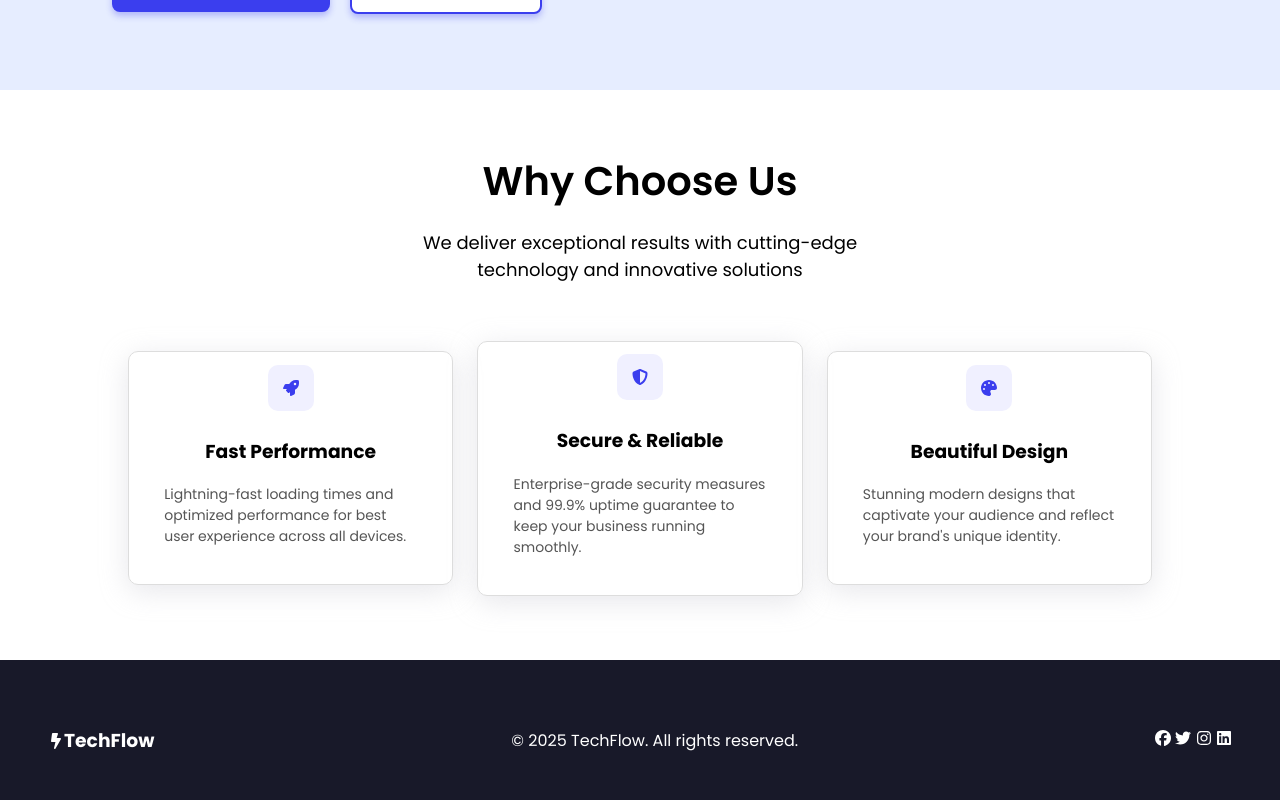
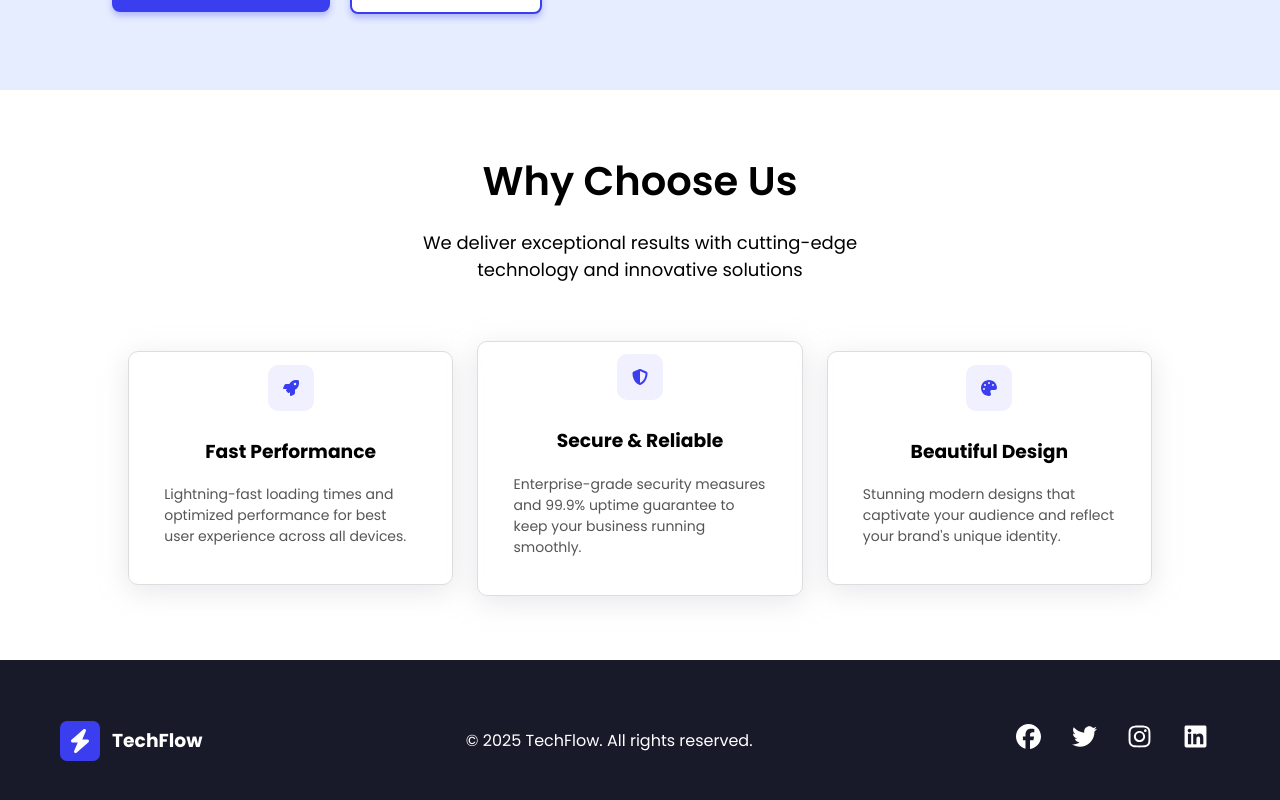
Before and after one commit to i-Kadri/techflow-landingpage, a React (Create React App) app: page / in a window 1280 px wide. Shown: the part 535-1335 px from the top of the page. Built offline with nearby package versions, Linux system fonts and the light colour scheme.

Commit message:
refactor footer component styles and update icon imports

```diff
--- a/src/components/footer.css
+++ b/src/components/footer.css
@@ -5,6 +5,8 @@
   background: #181929;
   margin-top: 4rem;
   padding: 3rem;
+  padding-left: 3rem;
+  padding-right: 3rem;
 }
 
 .footer-icon {
@@ -14,8 +16,19 @@
   color: white;
 }
 
+.footer-icon svg {
+  font-size: 24px;
+}
+
 Footer > span,
 footer > p,
 .footer-links > span {
   color: white;
 }
+
+.footer-links span {
+  margin-right: 1.5rem;
+  gap: 1.5rem;
+  cursor: pointer;
+  font-size: 25px;
+}
--- a/src/components/footer.js
+++ b/src/components/footer.js
@@ -1,11 +1,20 @@
-import { FaBolt, FaLinkedin } from "react-icons/fa";
+import { FaBolt, FaLinkedin } from "react-icons/fa6";
 import { FaFacebook, FaInstagram, FaTwitter } from "react-icons/fa6";
 
 function Footer() {
   return (
     <footer className="footer-box">
       <div className="footer-icon">
-        <FaBolt style={{}} />
+        <FaBolt
+          style={{
+            background: "#3b3eee",
+            padding: "0.5rem",
+            borderRadius: "7px",
+            margin: ".5em",
+            color: "white",
+            display: "block",
+          }}
+        />
         <h3>TechFlow</h3>
       </div>
       {/* <div className="logo-text">TechFlow</div> */}
```
